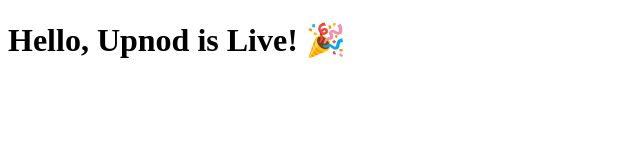
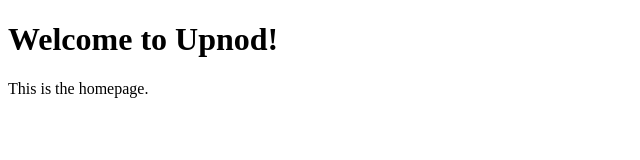
Before and after one commit to upnod/upnod, a website: page index.html in a window 1280 px wide. Shown: the whole page, without its empty margins (0-640 px from the left). Drawn offline with Linux system fonts and the light colour scheme.

Commit message:
Update index.html

```diff
--- a/index.html
+++ b/index.html
@@ -3,9 +3,10 @@
 <head>
     <meta charset="UTF-8">
     <meta name="viewport" content="width=device-width, initial-scale=1.0">
-    <title>Welcome to Upnod</title>
+    <title>Upnod</title>
 </head>
 <body>
-    <h1>Hello, Upnod is Live! 🎉</h1>
+    <h1>Welcome to Upnod!</h1>
+    <p>This is the homepage.</p>
 </body>
 </html>
```
